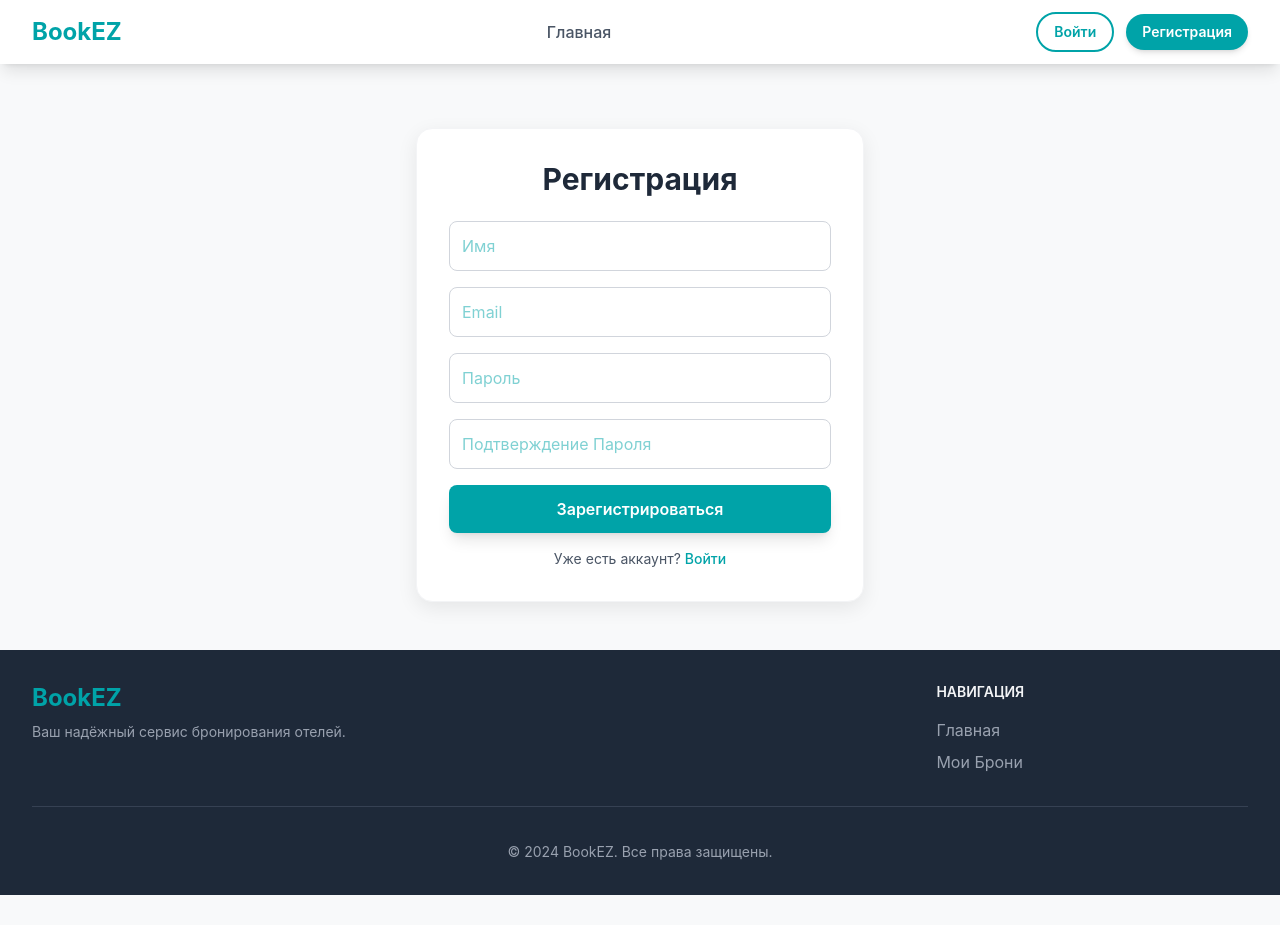
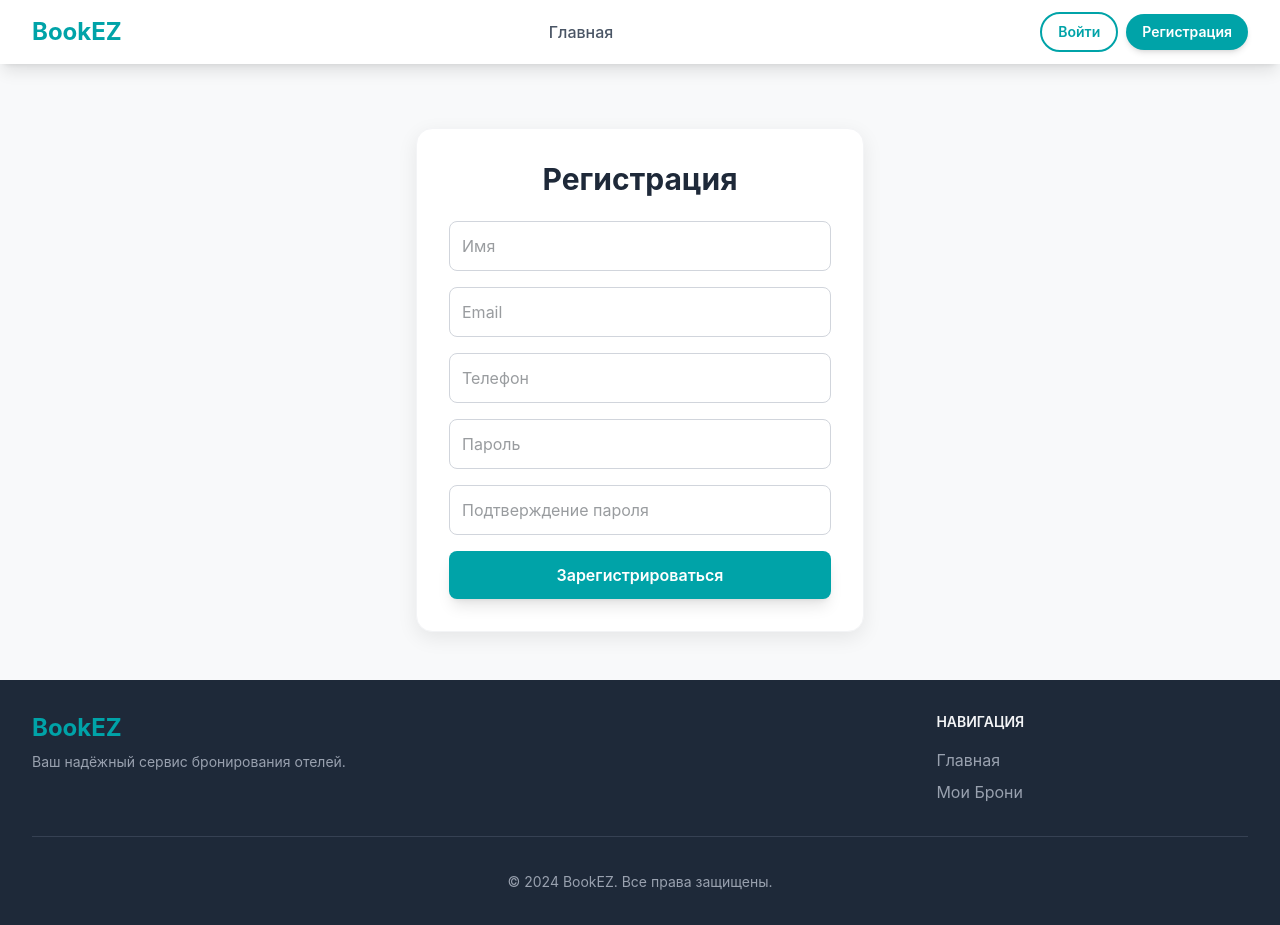
Before and after one commit to Andrey-G1Thub/bookez-hotel-booking, a React (Vite) app: page /register in a window 1280 px wide. Before the commit the page ends 895 px from the top, so only its background shows below. Built offline with nearby package versions, Linux system fonts and the light colour scheme; data requests are answered from the project's data file.

Commit message:
Реализация регистрации пользователя с добавление его в db.json

```diff
--- a/db.json
+++ b/db.json
@@ -1,18 +1,15 @@
 {
-  "bookings": [
+	"users": [
 		{
-      "id": 1770654363736,
-      "userId": "user-123",
-      "hotelId": 101,
-      "roomId": 1001,
-      "hotelName": "Геническ отель № 1",
-      "roomType": "Стандартный Двухместный",
-      "checkIn": "2026-02-09",
-      "checkOut": "2026-02-16",
-      "price": 8500,
-      "status": "Подтверждено"
+			"name": "admin",
+			"email": "admin@admin",
+			"phone": "+99099999999",
+			"password": "111111",
+			"role": "user",
+			"id": 1770711015637
 		}
 	],
+	"bookings": [],
 	"cities": [
 		{
 			"id": 1,
--- a/package.json
+++ b/package.json
@@ -11,6 +11,7 @@
 		"server": "json-server db.json --port 3001"
 	},
 	"dependencies": {
+		"@hookform/resolvers": "^5.2.2",
 		"@tailwindcss/vite": "^4.1.17",
 		"lucide-react": "^0.563.0",
 		"prop-types": "^15.8.1",
--- a/src/components/header/Header.tsx
+++ b/src/components/header/Header.tsx
@@ -10,7 +10,6 @@ export const Header = () => {
 	const dispatch = useDispatch();
 	const navigate = useNavigate();
 
-	// Получаем пользователя напрямую из Redux
 	const currentUser = useSelector((state) => state.users.currentUser);
 
 	const userName = useMemo(
@@ -20,23 +19,16 @@ export const Header = () => {
 
 	const handleLogout = (e) => {
 		e.preventDefault();
+		if (window.confirm('Вы действительно хотите выйти?')) {
 			dispatch(logoutThunk());
 			navigate('/');
+		}
 	};
 
 	return (
 		<div className="bg-white shadow-lg sticky top-0 z-10">
 			<div className="max-w-7xl mx-auto px-4 sm:px-6 lg:px-8">
 				<div className="flex justify-between items-center h-16">
-					{/* Логотип */}
-					{/* <div className="flex-shrink-0">
-						<button
-							onClick={() => navigate('/')}
-							className="text-2xl font-bold accent-text hover:opacity-80"
-						>
-							BookEZ
-						</button>
-					</div> */}
 					<div className="flex-shrink-0">
 						<Link
 							to="/"
@@ -48,12 +40,6 @@ export const Header = () => {
 
 					{/* Навигация */}
 					<nav className="hidden md:flex space-x-6">
-						{/* <button
-							onClick={() => navigate('/')}
-							className="text-gray-600 hover:text-gray-900 transition duration-150 font-medium"
-						>
-							Главная
-						</button> */}
 						<Link
 							to="/"
 							className="text-gray-600 hover:text-gray-900 transition duration-150 font-medium"
@@ -61,12 +47,6 @@ export const Header = () => {
 							Главная
 						</Link>
 						{currentUser && (
-							// <button
-							// 	onClick={() => navigate('/bookings')}
-							// 	className="text-gray-600 hover:text-gray-900 transition duration-150 font-medium"
-							// >
-							// 	Мои Брони
-							// </button>
 							<Link
 								to="/bookings"
 								className="text-gray-600 hover:text-gray-900 transition duration-150 font-medium"
@@ -76,12 +56,6 @@ export const Header = () => {
 						)}
 						{/* Меню Менеджера/Админа */}
 						{currentUser?.role === 'manager' && (
-							// <button
-							// 	onClick={() => navigate('/manager')}
-							// 	className="text-amber-600 hover:text-amber-800 transition duration-150 font-bold"
-							// >
-							// 	Панель Менеджера
-							// </button>
 							<Link
 								to="/manager"
 								className="text-amber-600 hover:text-amber-800 transition duration-150 font-bold"
@@ -91,54 +65,46 @@ export const Header = () => {
 						)}
 					</nav>
 
-					{/* Авторизация/Профиль */}
+					{/* Блок пользователя / Авторизация */}
 					<div className="flex items-center space-x-3">
 						{currentUser ? (
 							<div className="relative group">
-								<button className="flex items-center p-2 rounded-full bg-gray-100 hover:bg-gray-200 transition">
+								{/* Кнопка Профиля */}
+								<div className="flex items-center p-2 rounded-full bg-gray-100 group-hover:bg-gray-200 transition cursor-pointer">
 									<User className="h-6 w-6 accent-text" />
-									{/* Отображение имени пользователя */}
 									<span className="ml-2 hidden sm:inline font-semibold text-gray-700">
 										{userName}
 									</span>
-								</button>
+								</div>
 
-								<div className="absolute right-0 mt-2 w-48 bg-white card-shadow hidden group-hover:block transition z-20 overflow-hidden">
+								{/* Выпадающее меню при наведении */}
+								<div className="absolute right-0 mt-0 w-48 bg-white shadow-xl rounded-b-lg border-t-2 accent-border opacity-0 invisible group-hover:opacity-100 group-hover:visible transition-all duration-200 z-50">
+									<div className="py-1">
 										<button
 											onClick={handleLogout}
-										className="w-full text-left flex items-center px-4 py-3 text-sm text-red-600 hover:bg-red-50 font-medium"
+											className="w-full text-left flex items-center px-4 py-3 text-sm text-red-600 hover:bg-red-50 transition font-medium"
 										>
-										<LogOut className="w-4 h-4 mr-2" /> Выход
+											<LogOut className="w-4 h-4 mr-2 " />
+											Выйти
 										</button>
 									</div>
 								</div>
+							</div>
 						) : (
-							<>
-								{/* <button
-									onClick={() => navigate('/login')}
-									className="px-4 py-2 text-sm rounded-full border-2 accent-border accent-text hover:bg-gray-50 transition font-semibold"
-								>
-									Войти
-								</button> */}
+							<div className="flex items-center space-x-2">
 								<Link
 									to="/login"
 									className="px-4 py-2 text-sm rounded-full border-2 accent-border accent-text hover:bg-gray-50 transition font-semibold"
 								>
 									Войти
 								</Link>
-								{/* <button
-									onClick={() => navigate('/register')}
-									className="px-4 py-2 text-sm rounded-full text-white accent-color accent-hover transition hidden sm:inline font-semibold shadow-md"
-								>
-									Регистрация
-								</button> */}
 								<Link
 									to="/register"
 									className="px-4 py-2 text-sm rounded-full text-white accent-color accent-hover transition hidden sm:inline font-semibold shadow-md"
 								>
 									Регистрация
 								</Link>
-							</>
+							</div>
 						)}
 					</div>
 				</div>
--- a/src/db2.json
+++ /dev/null
@@ -1,63 +0,0 @@
-{
-	"users": [
-		{
-			"id": "001",
-			"login": "andrey",
-			"email": "andrey",
-			"password": "qwerty123",
-			"registed_at": "2050-09-22",
-			"role_id": "0"
-		}
-	],
-	"roles": [
-		{
-			"id": 0,
-			"name": "Менеджер"
-		},
-		{
-			"id": 1,
-			"name": "Администратор"
-		},
-		{
-			"id": 3,
-			"name": "Пользователь"
-		},
-		{
-			"id": 4,
-			"name": "гость"
-		}
-	],
-	"apartment": [
-		{
-			"id": "001",
-			"title": ["Одноместный номер", "Двухместный номер «дабл»", "Семейный номер"],
-			"description": "qwerty123",
-			"price_per_night ": "",
-			"amenities ": "",
-			"images": "",
-			"is_active ": "true"
-		}
-	],
-	"Bookings (Бронирования)": [
-		{
-			"id": "",
-			"user_id": "(FK)",
-			"property_id": "(FK)",
-			"check_in_date": "",
-			"check_out_date": "",
-			"total_price": "$",
-			"status": ["pending", "confirmed", "cancelled"]
-		}
-	],
-	"Reviews (Отзывы):": [
-		{
-			"id": "",
-			"user_id": "(FK)",
-			"property_id": "(FK)",
-			"text": "",
-			"rating": "",
-			"created_at": ""
-		}
-	],
-	"Likes": [{ "id": "", "user_id": "(FK)", "property_id": "(FK)" }]
-}
--- a/src/pages/registerPage/RegisterPage.tsx
+++ b/src/pages/registerPage/RegisterPage.tsx
@@ -1,64 +1,160 @@
+import { yupResolver } from '@hookform/resolvers/yup';
+import { useState } from 'react';
+import { useForm } from 'react-hook-form';
+import { useDispatch } from 'react-redux';
 import { useNavigate } from 'react-router-dom';
+
+import * as yup from 'yup';
+import { registerThunk } from '../../store/actions/userActions';
+
+export const registerSchema = yup.object().shape({
+	name: yup.string().required('Имя обязательно').min(2, 'Минимум 2 символа'),
+	email: yup.string().email('Неверный формат email').required('Email обязателен'),
+	phone: yup
+		.string()
+		.required('Телефон обязателен')
+		.matches(/^[0-9+]+$/, 'Только цифры и знак +'),
+	password: yup
+		.string()
+		.required('Заполните пароль')
+		.min(6, 'Пароль минимум 6 символов')
+		.max(30, 'Пароль максимум 30 символов'),
+	confirmPassword: yup
+		.string()
+		.oneOf([yup.ref('password'), null], 'Пароли должны совпадать')
+		.required('Подтвердите пароль'),
+});
 
 export const RegisterPage = () => {
 	const navigate = useNavigate();
+	const dispatch = useDispatch();
 
-	const handleRegister = (e) => {
-		e.preventDefault();
+	const {
+		register,
+		handleSubmit,
+		formState: { errors },
+	} = useForm({
+		resolver: yupResolver(registerSchema),
+	});
 
-		const formData = new FormData(e.target);
-		const data = Object.fromEntries(formData.entries());
-
-		// Простая валидация
-		if (data.password !== data.confirmPassword) {
-			alert('Пароли не совпадают. Пожалуйста, проверьте ввод.');
-			return;
+	const onSubmit = async (data) => {
+		const success = await dispatch(registerThunk(data));
+		if (success) {
+			alert('Регистрация успешна! Войдите в аккаунт.');
+			navigate('/login');
 		}
-
-		// Имитация регистрации (в будущем здесь будет dispatch(registerThunk(data)))
-		console.log('Регистрация пользователя:', data);
-
-		alert(`Регистрация пользователя ${data.name} прошла успешно! Теперь войдите.`);
-
-		// После успешной "регистрации" отправляем на страницу логина
-		navigate('/login');
 	};
 
+	// return (
+	// 	<div className="max-w-md mx-auto p-8 mt-16 bg-white card-shadow border border-gray-100">
+	// 		<h2 className="text-3xl font-bold text-gray-800 mb-6 text-center">
+	// 			Регистрация
+	// 		</h2>
+	// 		<form onSubmit={handleSubmit(onSubmit)} className="space-y-4">
+	// 			<input
+	// 				type="text"
+	// 				name="name"
+	// 				placeholder="Имя"
+	// 				required
+	// 				className="w-full p-3 border border-gray-300 rounded-lg focus:ring-2 focus:ring-opacity-50 accent-text focus:accent-border"
+	// 			/>
+	// 			<input
+	// 				type="email"
+	// 				name="email"
+	// 				placeholder="Email"
+	// 				required
+	// 				className="w-full p-3 border border-gray-300 rounded-lg focus:ring-2 focus:ring-opacity-50 accent-text focus:accent-border"
+	// 			/>
+	// 			<input
+	// 				type="password"
+	// 				name="password"
+	// 				placeholder="Пароль"
+	// 				required
+	// 				className="w-full p-3 border border-gray-300 rounded-lg focus:ring-2 focus:ring-opacity-50 accent-text focus:accent-border"
+	// 			/>
+	// 			{/* ПОЛЕ ПОДТВЕРЖДЕНИЯ ПАРОЛЯ */}
+	// 			<input
+	// 				type="password"
+	// 				name="confirmPassword"
+	// 				placeholder="Подтверждение Пароля"
+	// 				required
+	// 				className="w-full p-3 border border-gray-300 rounded-lg focus:ring-2 focus:ring-opacity-50 accent-text focus:accent-border"
+	// 			/>
+	// 			<button
+	// 				type="submit"
+	// 				className="w-full py-3 rounded-lg text-white font-semibold accent-color accent-hover transition shadow-lg"
+	// 			>
+	// 				Зарегистрироваться
+	// 			</button>
+	// 		</form>
+	// 		<p className="mt-4 text-center text-sm text-gray-600">
+	// 			Уже есть аккаунт?{' '}
+	// 			<button
+	// 				onClick={() => navigate('/login')}
+	// 				className="accent-text hover:underline font-medium"
+	// 			>
+	// 				Войти
+	// 			</button>
+	// 		</p>
+	// 	</div>
+	// );
 	return (
-		<div className="max-w-md mx-auto p-8 mt-16 bg-white card-shadow border border-gray-100">
+		<div className="max-w-md mx-auto p-8 mt-16 bg-white card-shadow border border-gray-100 rounded-xl">
 			<h2 className="text-3xl font-bold text-gray-800 mb-6 text-center">
 				Регистрация
 			</h2>
-			<form onSubmit={handleRegister} className="space-y-4">
+			<form onSubmit={handleSubmit(onSubmit)} className="space-y-4">
+				<div>
 					<input
-					type="text"
-					name="name"
+						{...register('name')}
 						placeholder="Имя"
-					required
-					className="w-full p-3 border border-gray-300 rounded-lg focus:ring-2 focus:ring-opacity-50 accent-text focus:accent-border"
+						className={`w-full p-3 border rounded-lg focus:ring-2 outline-none ${errors.name ? 'border-red-500' : 'border-gray-300'}`}
 					/>
+					<p className="text-red-500 text-xs mt-1">{errors.name?.message}</p>
+				</div>
+
+				<div>
 					<input
-					type="email"
-					name="email"
+						{...register('email')}
 						placeholder="Email"
-					required
-					className="w-full p-3 border border-gray-300 rounded-lg focus:ring-2 focus:ring-opacity-50 accent-text focus:accent-border"
+						className={`w-full p-3 border rounded-lg focus:ring-2 outline-none ${errors.email ? 'border-red-500' : 'border-gray-300'}`}
 					/>
+					<p className="text-red-500 text-xs mt-1">{errors.email?.message}</p>
+				</div>
+
+				<div>
+					<input
+						{...register('phone')}
+						placeholder="Телефон"
+						className={`w-full p-3 border rounded-lg focus:ring-2 outline-none ${errors.phone ? 'border-red-500' : 'border-gray-300'}`}
+					/>
+					<p className="text-red-500 text-xs mt-1">{errors.phone?.message}</p>
+				</div>
+
+				<div>
 					<input
 						type="password"
-					name="password"
+						{...register('password')}
 						placeholder="Пароль"
-					required
-					className="w-full p-3 border border-gray-300 rounded-lg focus:ring-2 focus:ring-opacity-50 accent-text focus:accent-border"
+						className={`w-full p-3 border rounded-lg focus:ring-2 outline-none ${errors.password ? 'border-red-500' : 'border-gray-300'}`}
 					/>
-				{/* ПОЛЕ ПОДТВЕРЖДЕНИЯ ПАРОЛЯ */}
+					<p className="text-red-500 text-xs mt-1">
+						{errors.password?.message}
+					</p>
+				</div>
+
+				<div>
 					<input
 						type="password"
-					name="confirmPassword"
-					placeholder="Подтверждение Пароля"
-					required
-					className="w-full p-3 border border-gray-300 rounded-lg focus:ring-2 focus:ring-opacity-50 accent-text focus:accent-border"
+						{...register('confirmPassword')}
+						placeholder="Подтверждение пароля"
+						className={`w-full p-3 border rounded-lg focus:ring-2 outline-none ${errors.confirmPassword ? 'border-red-500' : 'border-gray-300'}`}
 					/>
+					<p className="text-red-500 text-xs mt-1">
+						{errors.confirmPassword?.message}
+					</p>
+				</div>
+
 				<button
 					type="submit"
 					className="w-full py-3 rounded-lg text-white font-semibold accent-color accent-hover transition shadow-lg"
@@ -66,15 +162,6 @@ export const RegisterPage = () => {
 					Зарегистрироваться
 				</button>
 			</form>
-			<p className="mt-4 text-center text-sm text-gray-600">
-				Уже есть аккаунт?{' '}
-				<button
-					onClick={() => navigate('/login')}
-					className="accent-text hover:underline font-medium"
-				>
-					Войти
-				</button>
-			</p>
 		</div>
 	);
 };
--- a/src/pages/roomBookingPage/RoomBookingPage.tsx
+++ b/src/pages/roomBookingPage/RoomBookingPage.tsx
@@ -230,11 +230,10 @@ export const RoomBookingPage = () => {
 			</div>
 			<div className="mt-8">
 				<button
-					onClick={() => navigate(`/hotel/${room.hotelId}`)}
+					onClick={() => navigate(-1)}
 					className="text-gray-500 hover:text-gray-700 flex items-center"
 				>
-					<ChevronRight className="w-4 h-4 transform rotate-180 mr-1" />{' '}
-					Вернуться к номерам отеля
+					<ChevronRight className="w-4 h-4 transform rotate-180 mr-1" /> Назад
 				</button>
 			</div>
 		</div>
--- a/src/store/actions/userActions.ts
+++ b/src/store/actions/userActions.ts
@@ -17,3 +17,40 @@ export const logoutThunk = () => (dispatch) => {
 	localStorage.removeItem('bookez_user');
 	dispatch({ type: LOGOUT_USER });
 };
+// store/actions/userActions.js
+
+export const registerThunk = (userData) => async (dispatch) => {
+	try {
+		// Проверяем, существует ли пользователь
+		const checkRes = await fetch(
+			`http://localhost:3001/users?email=${userData.email}`,
+		);
+		const existing = await checkRes.json();
+
+		if (existing.length > 0) {
+			alert('Пользователь с таким email уже существует!');
+			return false;
+		}
+		// Убираем confirmPassword перед отправкой и добавляем роль
+		const { confirmPassword, ...dataToInscribe } = userData;
+		const newUser = {
+			...dataToInscribe,
+			role: 'user', // Роль по умолчанию
+			id: Date.now(), // Если json-server не настроен на авто-id
+		};
+
+		const response = await fetch('http://localhost:3001/users', {
+			method: 'POST',
+			headers: { 'Content-Type': 'application/json' },
+			body: JSON.stringify(newUser),
+		});
+
+		if (response.ok) {
+			return true;
+		}
+		return false;
+	} catch (error) {
+		console.error('Register Error:', error);
+		return false;
+	}
+};
```
Also changed, not shown: src/App.tsx (+0 -8 lines), src/pages/hotelDetailsPage/HotelDetailsPage.tsx (+3 -7 lines), 2 other files (tests, documents, lock files or other folders). Lines whose indentation alone changed are shown as unchanged.
